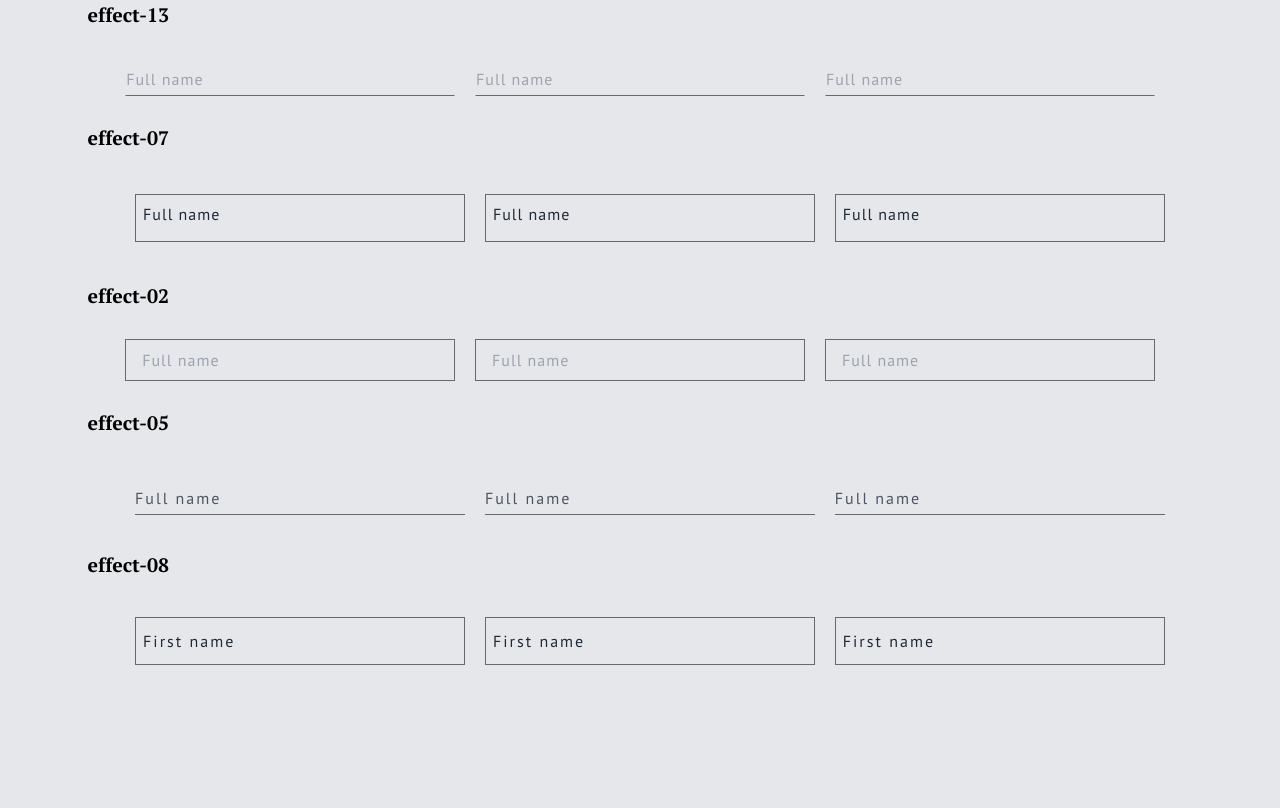
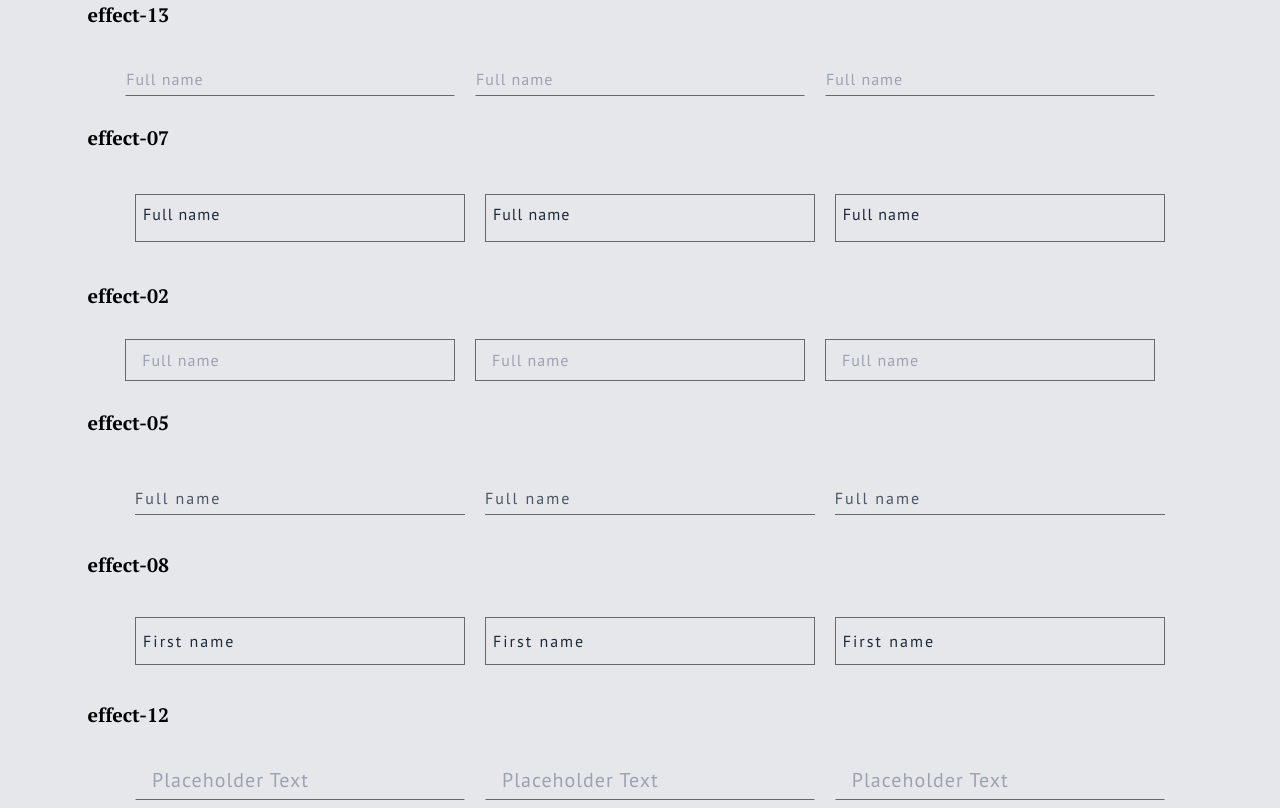
Before and after one commit to MAbdurahman/tw-input-forms, a website: page src/index.html in a window 1280 px wide. Shown: the part 398-1206 px from the top of the page. Before the commit the page ends 1071 px from the top, so only its background shows below. Drawn offline with Linux system fonts and the light colour scheme; a web font is replaced by a local one.

Commit message:
Add effect 12 with its structure and styles

```diff
--- a/src/index.html
+++ b/src/index.html
@@ -16,8 +16,8 @@
     <link href="../css/styles.css" rel="stylesheet">
     <title>tw-input-forms</title>
 </head>
-<body class="bg-gray-200">
-<div class="container mx-auto">
+<body class="bg-gray-200 extra-margin-bottom">
+<div class="container mx-auto ">
     <section>
         <div class="text-center mt-12">
             <h1 class="text-gray-900">Welcome To TailwindCSS</h1>
@@ -26,7 +26,7 @@
     </section>
     <div class="wrapper">
         <h3 class="text-left sub-heading">effect-11</h3>
-        <div class="grid-container">
+        <div class="grid-container ">
             <div class="form-input">
                 <input class="effect-11" placeholder="Full name" type="text"/>
                 <span class="effect-11-bg"></span>
@@ -163,6 +163,23 @@
                 </div>
             </div>
         </div>
+        <div class="wrapper">
+            <h3 class="text-left sub-heading">effect-12</h3>
+            <div class="grid-container-12">
+                <div class="form-input-12">
+                    <input type="text" class="effect-12" placeholder="Placeholder Text" />
+                    <span class="effect-12-border"></span>
+                </div>
+                <div class="form-input-12">
+                    <input type="text" class="effect-12" placeholder="Placeholder Text" />
+                    <span class="effect-12-border"></span>
+                </div>
+                <div class="form-input-12">
+                    <input type="text" class="effect-12" placeholder="Placeholder Text" />
+                    <span class="effect-12-border"></span>
+                </div>
+            </div>
+        </div>
 
     </div>
 
--- a/src/input.css
+++ b/src/input.css
@@ -150,6 +150,15 @@
       column-gap: 2rem;
       grid-template-columns: repeat(auto-fit, minmax(250px, 1fr));
    }
+   .grid-container-12 {
+      /*margin: 3em auto 1em;*/
+      margin: 0 auto;
+      width: 90%;
+      display: grid;
+      row-gap: 3rem;
+      column-gap: 2rem;
+      grid-template-columns: repeat(auto-fit, minmax(250px, 1fr));
+   }
    .grid-column-1 {
       display: grid;
       grid-template-columns: repeat(1, minmax(0, 1fr));
@@ -191,6 +200,11 @@
       margin: 0 auto;
       max-width: 1200px;
    }
+   .extra-margin-bottom {
+      margin-bottom: 34rem;
+      padding-bottom: 34rem;
+   }
+
 
    /* Extra small devices (portrait phones, less than 576px) */
    @media (max-width: 575px) {
@@ -603,4 +617,46 @@
       transition: 0.3s;
    }
 
+   /**************** effect 12 ****************/
+   .form-input-12 {
+      position: relative;
+      width: 100%;
+      margin: 8px 3%;
+   }
+
+   .effect-12 {
+      position: relative;
+      width: 100%;
+      display: inline-block;
+      font-size: 20px;
+      line-height: 1.5;
+      letter-spacing: 1px;
+      @apply font-body;
+      background-color: transparent;
+      padding: 8px 16px 4px;
+      border: 1px solid transparent;
+      border-bottom-color: dimgray;
+      transition: 0.3s;
+
+   }
+
+   .effect-12-border {
+      position: absolute;
+      height: 36px;
+      bottom: 0;
+      right: 0;
+      width: 0;
+      transition: 0.3s;
+   }
+
+   .effect-12:focus {
+      transition: 0.3s;
+   }
+
+   .effect-12:focus~.effect-12-border {
+      width: 100%;
+      transition: 0.3s;
+      border-bottom: 2px solid #545353;
+   }
+
 }
```
Also changed, not shown: css/styles.css.
